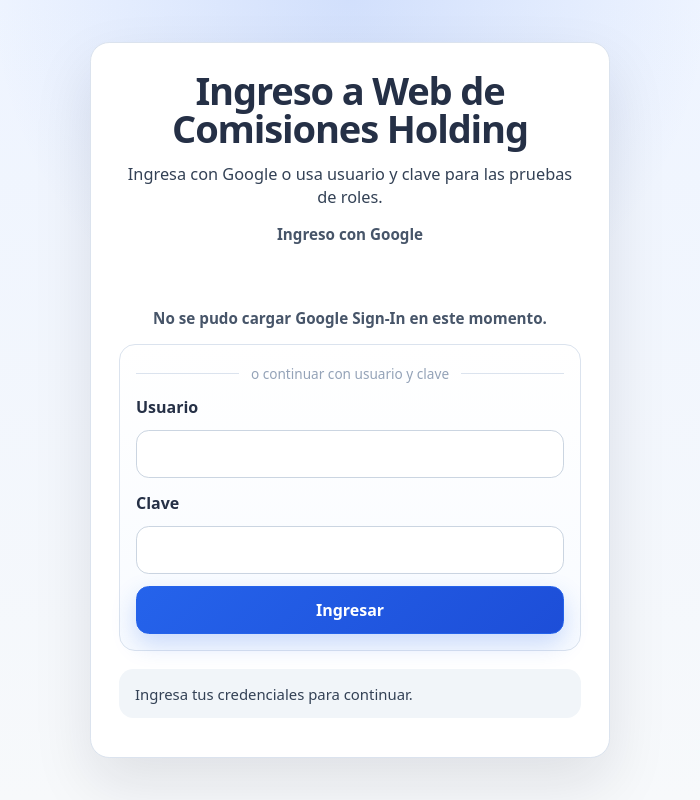
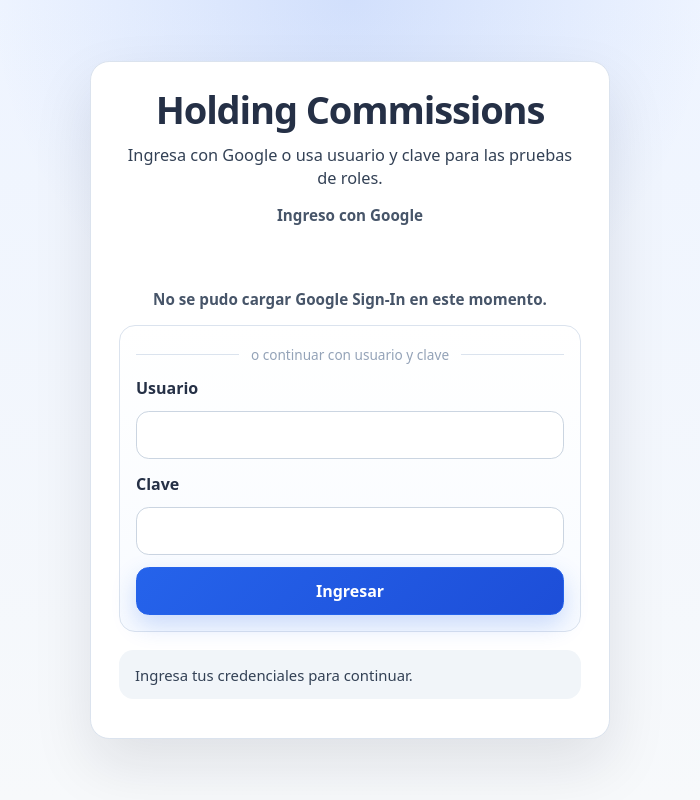
Before and after one commit to lgamberini/ba-web-comisiones, a website: page front/index.html in a window 1280 px wide. Shown: the whole page, without its empty margins (290-990 px from the left). Drawn offline with Linux system fonts and the light colour scheme; no server answers.

Commit message:
CAMBIO DE NOMBRE

```diff
--- a/front/index.html
+++ b/front/index.html
@@ -6,14 +6,14 @@
   <meta http-equiv="Cache-Control" content="no-cache, no-store, must-revalidate" />
   <meta http-equiv="Pragma" content="no-cache" />
   <meta http-equiv="Expires" content="0" />
-  <title>INFORMACIÓN DE COMISIONES - HOLDING</title>
+  <title>HOLDING COMMISSIONS</title>
   <link rel="stylesheet" href="styles.css?v=20260407-4" />
 </head>
 <body class="logged-out">
   <header id="appHeader">
     <div class="header-content">
       <div class="header-brand">
-        <h1>INFORMACIÓN DE COMISIONES - HOLDING</h1>
+        <h1>HOLDING COMMISSIONS</h1>
         <p>Productos: Préstamos, Gestora, Cambio Seguro y Factoring</p>
       </div>
       <section class="session-bar">
@@ -26,7 +26,7 @@
 
   <section id="loginView" class="login-view">
     <form id="loginForm" class="login-card">
-      <h2>Ingreso a Web de Comisiones Holding</h2>
+      <h2>Holding Commissions</h2>
       <p id="loginIntroText">Ingresa con Google o usa usuario y clave para las pruebas de roles.</p>
 
       <div class="social-login">
```
